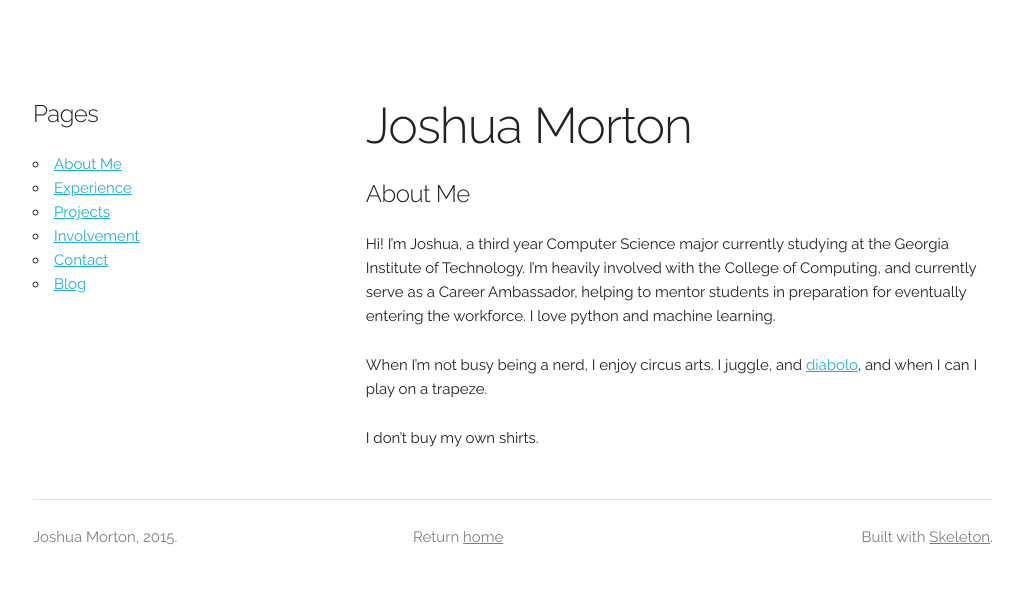
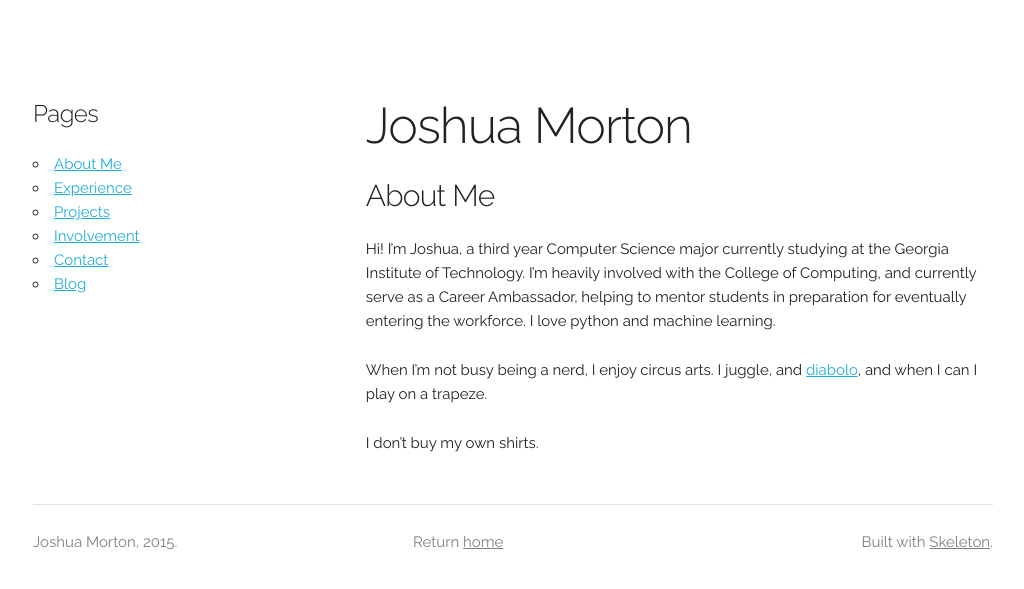
Before and after one commit to joshuamorton/joshuamorton.github.com, a Jekyll site: the page built from index.md, in a window 1280 px wide. Shown: the top 589 px of the page, without its empty margins (127-1151 px from the left). Built offline with Jekyll 4.4.1, drawn with Linux system fonts in a browser that asks for light colours; Markdown is read by kramdown in place of the engine named in the settings.

Commit message:
added headers

```diff
--- a/index.md
+++ b/index.md
@@ -5,7 +5,7 @@ priority: 1
 ---
 
 #Joshua Morton
-#####About Me
+####About Me
 
 
 Hi! I'm Joshua, a third year Computer Science major currently studying at the Georgia Institute of Technology. I'm heavily involved with the College of Computing, and currently serve as a Career Ambassador, helping to mentor students in preparation for eventually entering the workforce. I love python and machine learning.
```
Also changed, not shown: experience.md (+6 -0 lines).
